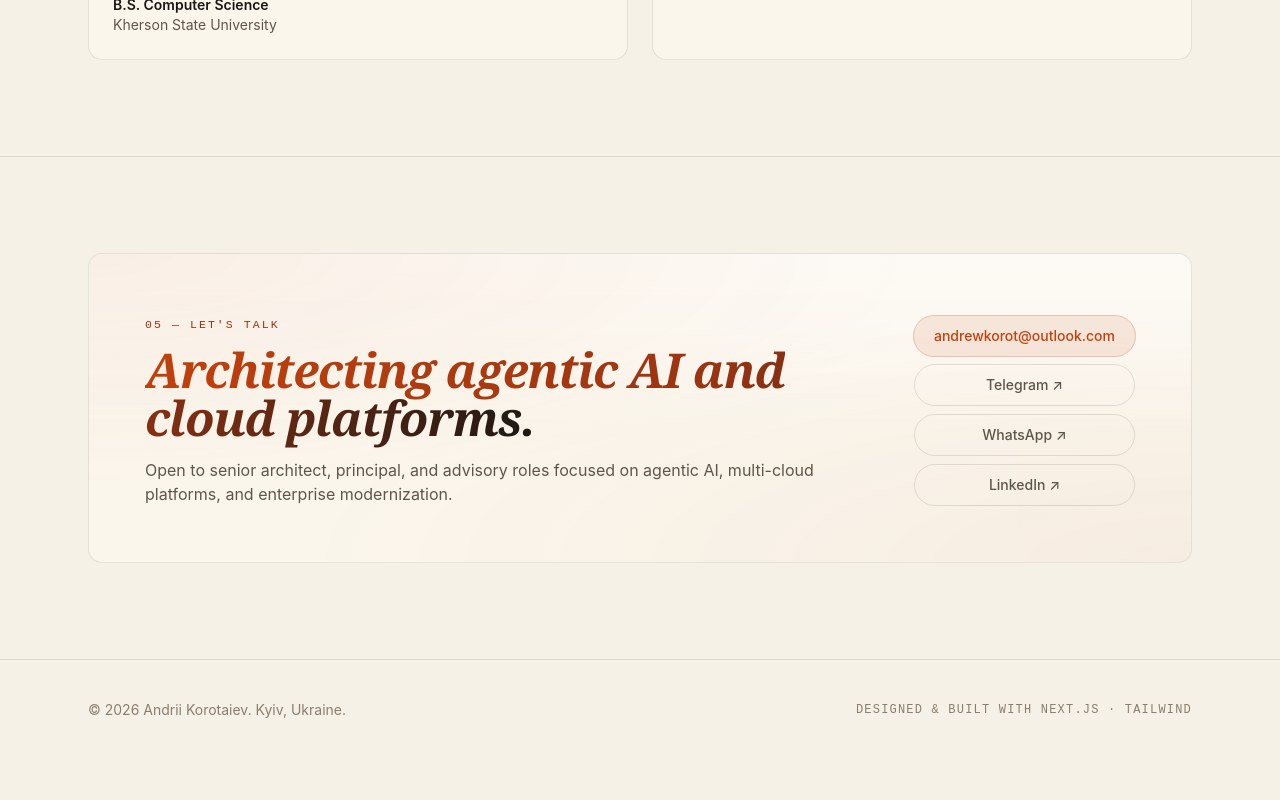
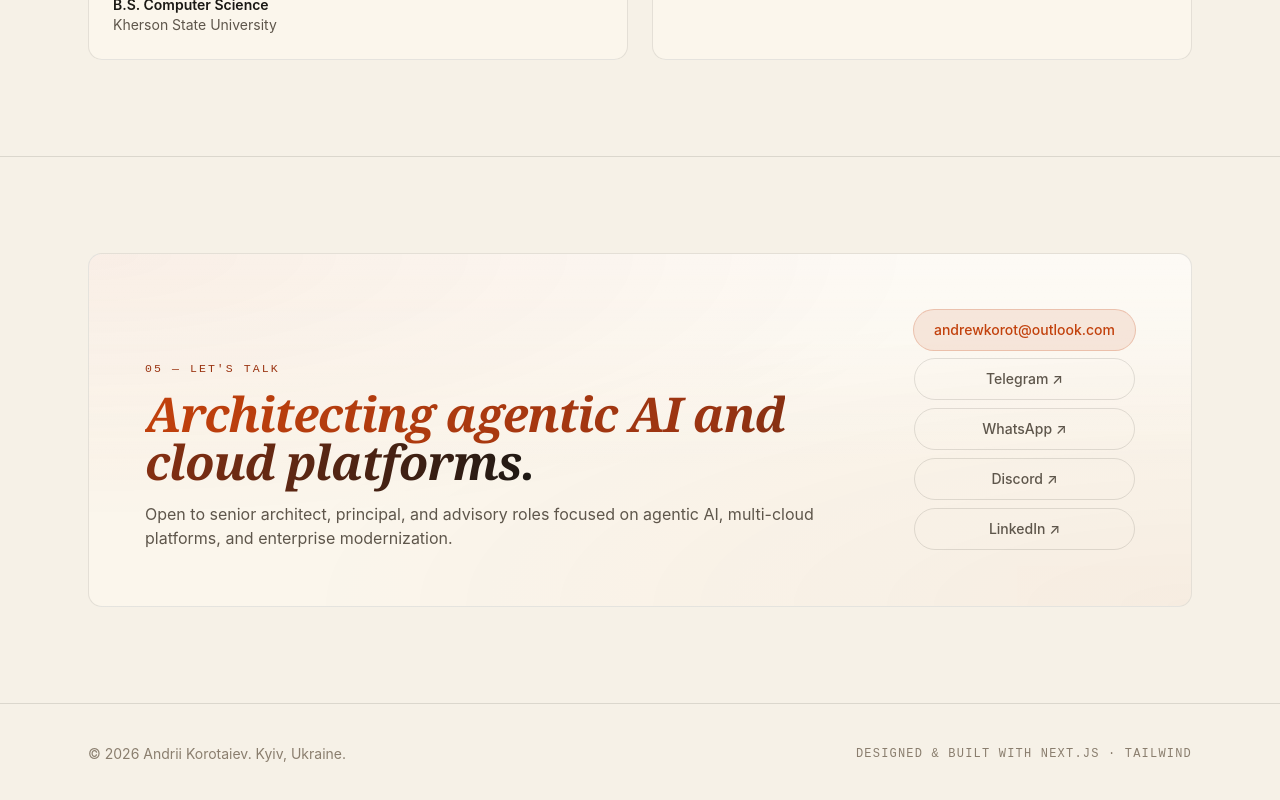
Before and after one commit to andrewkorot/andrewkorot.github.io, a Next.js app: page / in a window 1280 px wide. Shown: the part 6547-7347 px from the top of the page. Before the commit the page ends 7307 px from the top, so only its background shows below. Built offline with nearby package versions, Linux system fonts and the light colour scheme.

Commit message:
added discord

```diff
--- a/components/Contact.tsx
+++ b/components/Contact.tsx
@@ -47,6 +47,16 @@ export function Contact() {
                   WhatsApp ↗
                 </a>
               )}
+              {profile.discord && (
+                <a
+                  href={profile.discord}
+                  target="_blank"
+                  rel="noreferrer"
+                  className="rounded-full border border-border px-5 py-2.5 text-center font-medium text-ink-mute transition-colors hover:border-border-strong hover:text-ink"
+                >
+                  Discord ↗
+                </a>
+              )}
               <a
                 href={profile.linkedin}
                 target="_blank"
--- a/lib/data.ts
+++ b/lib/data.ts
@@ -5,6 +5,7 @@ export const profile = {
   email: "andrewkorot@outlook.com",
   telegram: "@topfreelancer424",
   whatsapp: "+380988287789",
+  discord: "krypyto424",
   linkedin: "https://www.linkedin.com/in/andrey-korotaev-69552b179",
   headline:
     "Principal Architect with 10+ years of engineering and architecture experience spanning AI systems, cloud platform design, agentic automation, and multi-cloud enterprise integrations.",
```
